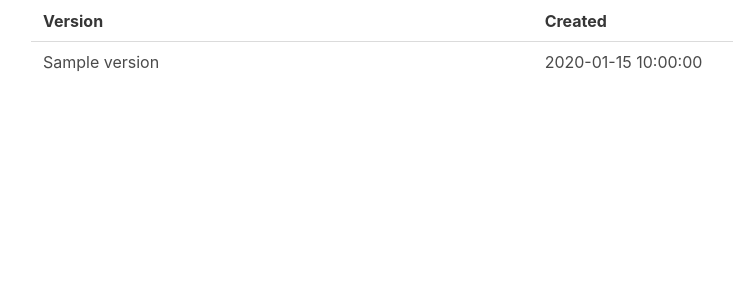
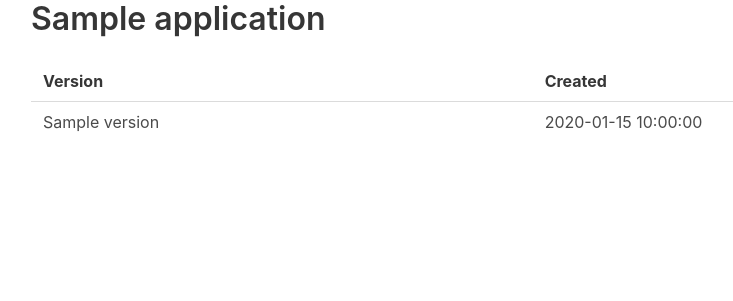
Before and after one commit to dev-mbo/k8s-version-dashboard, a Flask app: template templates/show.html in a window 1280 px wide. Shown: the part 51-352 px from the top of the page, without its empty margins (33-766 px from the left). Run offline with Flask 2, Linux system fonts and the light colour scheme; the template is opened without the code that fills it: most values are stand-ins (such as "Sample title", 1, 10 or a date in 2020).

Commit message:
Add headline in show template

```diff
--- a/src/main.py
+++ b/src/main.py
@@ -89,6 +89,7 @@ def show(context, application):
     versions = get_all_versions_for_application(application, context)
     return render_template(
         'show.html',
+        application=application,
         versions=versions,
         contexts=contexts,
         selected_context=context
--- a/templates/show.html
+++ b/templates/show.html
@@ -1,4 +1,8 @@
 {% extends 'base.html' %}
+
+{% block header %}
+<h1 class="title">{{application}}</h1>
+{% endblock %}
 
 {% block content %}
 <table>
```
